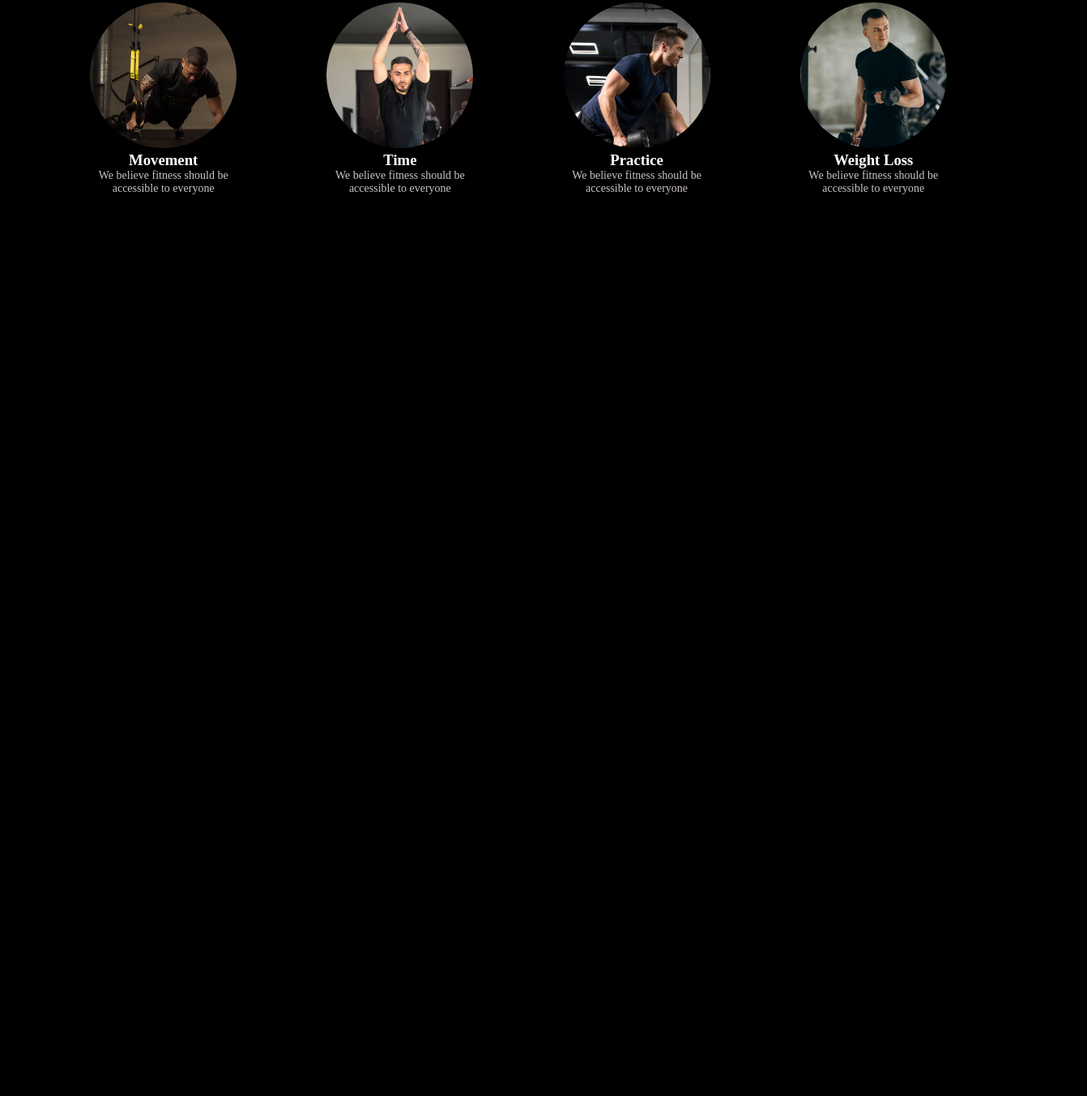
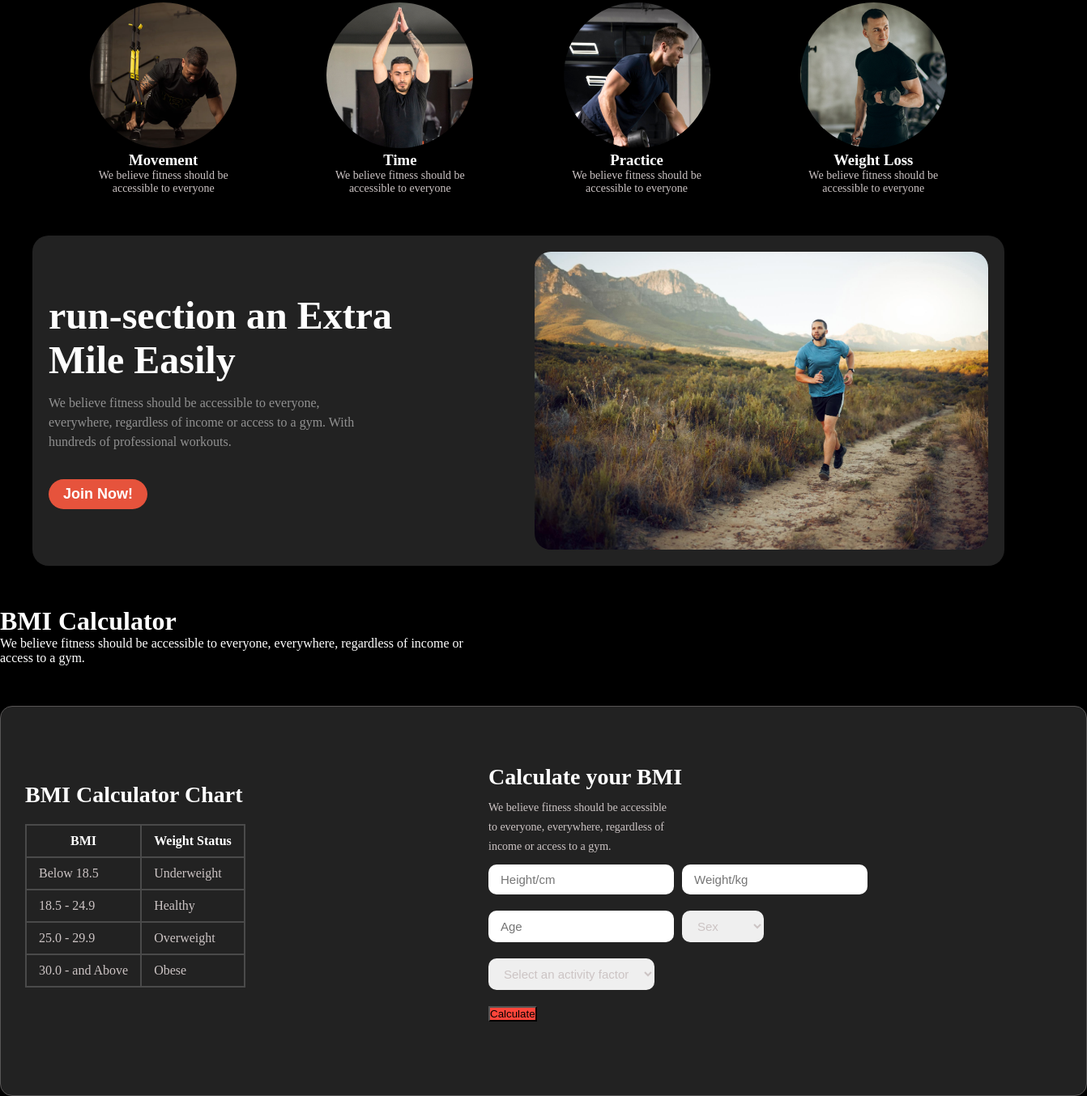
Before and after one commit to tisha39/Assignment-02-PH, a plain HTML site: page index.html in a window 1280 px wide. Shown: the part 998-2352 px from the top of the page at 81% size, 1342 px wide, since content can reach past the window. Before the commit the page ends 1239 px from the top, so only its background shows below. Drawn offline with Linux system fonts and the light colour scheme; a web font is replaced by a local one.

Commit message:
bmisection

```diff
--- a/index.html
+++ b/index.html
@@ -95,13 +95,97 @@
       </div>
   </section>
 
+  <!-- run-section an Extra  Mile Easily start here  -->
+
+
+  <section class="container">
+    <div class="run-section">
+      <div class="run-sectionTextContainer">
+        <h1>run-section an Extra <br> Mile Easily</h1>
+        <p class="p-color" >We believe fitness should be accessible to everyone, <br> everywhere, regardless of income or access to a gym. With <br>hundreds of professional workouts.</p>
+        <button class="btn-section">Join Now!</button>
+      </div>
+
+      <div class="run-sectionImageContainer">
+        <img src="./img/run.jpg" alt="">
+      </div>
+    </div>
+  </section>
 
 
 
 
+  <!-- BMI Calculator start here  -->
+  <div class="bmi-container">
+    <h1>BMI Calculator</h1>
+    <p>We believe fitness should be accessible to everyone, everywhere, regardless of income or <br> access to a gym.</p>
+  </div>
+  <section class=" bmi-containertwo">
 
+    <div class="containerbmi  bim-calcu">
+      <div class="bim-h1">
+        <h2 class="header_two">BMI Calculator Chart</h2>
 
+        <div class="bmi_chart">
+          <table>
+            <thead>
+              <tr>
+                <th>BMI</th>
+                <th>Weight Status</th>
+              </tr>
+            </thead>
 
+            <tbody>
+              <tr>
+                <td>Below 18.5</td>
+                <td>Underweight</td>
+              </tr>
+              <tr>
+                <td>18.5 - 24.9</td>
+                <td>Healthy</td>
+              </tr>
+              <tr>
+                <td>25.0 - 29.9</td>
+                <td>Overweight</td>
+              </tr>
+              <tr>
+                <td>30.0 - and Above</td>
+                <td>Obese</td>
+              </tr>
+            </tbody>
+          </table>
+        </div>
+      </div>
+      <div class="your-bmi-section">
+        <h1>Calculate your BMI</h1>
+        <p>We believe fitness should be accessible <br> to everyone, everywhere, regardless of <br> income or access to a
+          gym. </p>
+
+        <div class="input-section">
+          <input type="text" placeholder="Height/cm">
+          <input type="text" placeholder="Weight/kg">
+        </div>
+
+        <div class="input-section">
+          <input type="text" placeholder="Age">
+          <select>
+            <option value="" disabled selected>Sex</option>
+            <option value="male">Male</option>
+            <option value="female">Female</option>
+          </select>
+        </div>
+
+        <div class="input-section">
+          <select>
+            <option value="" disabled selected>Select an activity factor</option>
+          </select>
+        </div>
+
+        <button id="btnThree" class="btnAll">Calculate</button>
+      </div>
+
+    </div>
+  </section>
 
 
 
--- a/style.css
+++ b/style.css
@@ -131,10 +131,13 @@ bottom: 90px;
 .primary-btn{
   padding: 15px;
   padding-left: 40px;
-  border-radius: 18px;
-  background-color: #E6533C;
+  font-size: 18px;
+  font-weight: 600;
+  background-color: rgb(230, 83, 60);
+  color: white;
+
   border: none;
-  color: #FFFFFF;
+  border-radius: 20px;
 
 
 }
@@ -165,6 +168,11 @@ line-height: 40px;
 .habit-text{
   font-size: 2.8em;
 }
+.habit_image_p> h3 {
+  color: white;
+  font-size: 18px;
+  font-weight: 600;
+}
 .habit-images-container{
   margin-top: 50px;
   display: flex;
@@ -172,11 +180,11 @@ line-height: 40px;
   align-items: center;
 }
 
-.habit_image_p> h3 {
-  color: white;
-  font-size: 18px;
-  font-weight: 600;
+.habit-img-p>img{
+  background-color: black;
+  border-radius:100% ;
 }
+
 .habit-img-p> p{
   color: rgb(204, 196, 196);
   font-size: 14px;
@@ -184,18 +192,172 @@ line-height: 40px;
 .habit-img-p{
   text-align: center;
 }
-.habit-img-p>img{
-  background-color: black;
-  border-radius:100% ;
+
+/* run an Extra  Mile Easily start here  */
+.run-section {
+  display: flex;
+max-width: 1200px;
+  border-radius: 20px;
+  margin: 50px auto;
+  background-color: rgb(34, 34, 34);
+  justify-content: center;
+  align-items: center;
 }
+.container{
+
+  margin: 0 auto;
+}
+.run-sectionTextContainer,
+.run-sectionImageContainer {
+  flex: 1;
+  width: 50%;
+  padding: 20px;
+  box-sizing: border-box;
+}
+
+.run-sectionImageContainer img {
+  width: 100%;
+  height: 100%;
+  display: block;
+  border-radius: 20px;
+}
+.run-sectionTextContainer>h1{
+  color: white;
+  font-size: 48px;
+  font-weight: 900;
+  margin-bottom: 14px;
+}
+.run-sectionTextContainer>p{
+     color: #FFFFFF80;
+      font-size: 16px;
+  font-weight: 450;
+  line-height: 24px;
+  margin-bottom: 34px;
+  text-align: left;
+  }
+
+.btn-section{
+  font-size: 18px;
+font-weight: 600;
+background-color: rgb(230, 83, 60);
+color: white;
+padding:8px 18px ;
+border: none;
+border-radius: 20px;
+}
+ /* BMI Calculator start here */
 
 
 
 
 
 
+.bmi_text{
+  margin-top: 350px;
+  display: flex;
+  flex-direction: column;
+  justify-content: center;
+  align-items: center;
+}
+.bmi_text h1{
+  color: white;
+}
+.bmi_text p{
+  color: rgb(204, 196, 196);
+}
+
+.containerbmi{
+  width: 1040px;
+}
+
+.bmi-containertwo{
+  margin-top: 50px;
+  width: 100%;
+  height: 420px;
+  background: rgb(34, 34, 34);
+  border: 1px solid rgb(88, 86, 86);
+  display: flex;
+  justify-content: space-between;
+   align-items: center;
+   padding: 30px;
+   border-radius: 15px;
 
 
+}
+
+.header_two{
+  font-size: 28px;
+  font-weight: 900;
+  color:white ;
+  margin-top: -40px;
+
+
+}
+.bmi_chart{
+  margin-top: 20px;
+}
+.bmi_chart table{
+  width: 100%;
+  border-collapse:collapse;
+}
+.bmi_chart th, td{
+  border: 2px solid rgb(74, 74, 74);
+  padding: 10px 15px;
+  font-size: 16px;
+}
+.bmi_chart th{
+  color: white;
+
+}
+.bmi_chart td{
+  color: rgb(204, 196, 196);
+}
+
+
+
+.bim-calcu{
+  display: flex;
+ justify-content: space-between;
+  align-items: center;
+
+}
+
+.your-bmi-section h1{
+  font-size: 28px;
+  font-weight: 900;
+  color:white ;
+  margin-top: -20px;
+  margin-bottom: 10px;
+}
+.your-bmi-section>p{
+  color: rgb(204, 196, 196);
+  font-size: 14px;
+  line-height: 24px;
+  font-weight: 400;
+  margin-bottom: 10px;
+  text-align: left;
+}
+
+.input-section{
+  display: flex;
+  gap: 10px;
+  margin-bottom: 20px;
+}
+
+.input-section input, select{
+
+  border: none;
+  border-radius: 10px;
+  outline: none;
+  font-size: 15px;
+ color: rgb(204, 196, 196);
+  padding: 10px 15px ;
+}
+
+
+.btnAll{
+  background-color: #ff453a;
+  }
 
 
 
@@ -291,4 +453,96 @@ line-height: 40px;
   border: none;
   color: #FFFFFF;
 }
+
+.texts-container{
+  text-align: center;
 }
+
+
+/* <!-- Change Your Habits  --> */
+
+
+.habit-images-container{
+  margin-top: 10px;
+  flex-direction: column;
+}
+
+.habit-img-p{
+  margin-top: 30px;
+}
+.habit-img-p>h3{
+  margin-top: 8px;
+  margin-bottom: 7px;
+}
+
+
+
+
+/* run-section an Extra  Mile Easily start here */
+
+
+.run-section {
+  flex-direction: column;
+  margin-top: 60px;
+
+
+
+}
+
+.runTextContainer,
+.run-sectionImageContainer {
+  flex: 1;
+  width: 100%;
+  padding: 20px;
+  box-sizing: border-box;
+}
+.run-sectionTextContainer>h1{
+  font-size: 28px;
+}
+.run-sectionTextContainer>p{
+  margin-bottom: 24px;
+  text-align: left;
+  }
+  #btn-section{
+      margin: 5px 0px;
+      padding: 15px 80px;
+      font-size: 20px;
+  }
+
+
+
+
+
+
+
+
+
+
+
+
+
+
+
+
+
+
+
+
+
+
+
+
+
+
+
+
+
+
+
+
+
+
+
+
+
+}
```
